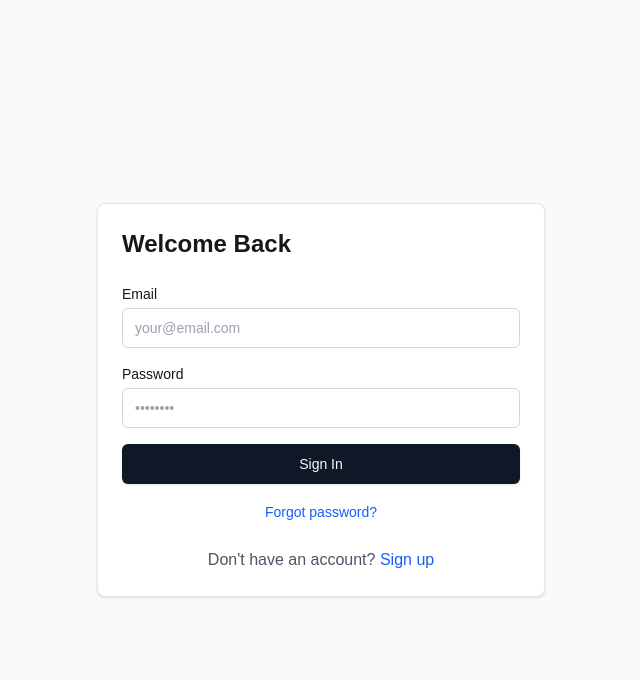
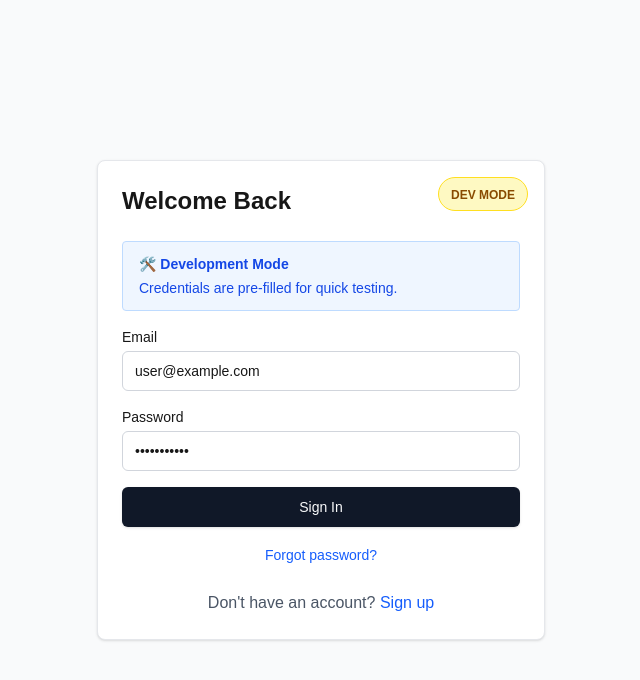
Before and after one commit to Ultim8-netizen/nigerian-freelance-marketplace, a Next.js app: page /login in a window 1280 px wide. Shown: the top 680 px of the page, without its empty margins (319-959 px from the left). Built offline with nearby package versions, Linux system fonts and the light colour scheme; no server answers.

Commit message:
integrate dev bypass

```diff
--- a/src/app/(auth)/login/page.tsx
+++ b/src/app/(auth)/login/page.tsx
@@ -1,6 +1,4 @@
 // src/app/(auth)/login/page.tsx
-// Login page
-
 'use client';
 
 import { useState } from 'react';
@@ -14,19 +12,39 @@ import { Input } from '@/components/ui/input';
 import { Card } from '@/components/ui/card';
 import Link from 'next/link';
 
+// ============================================================================
+// Development Mode Configuration
+// ============================================================================
+const isDevelopment = process.env.NODE_ENV === 'development';
+
+/**
+ * FIX: Removed 'as const' and added explicit typing.
+ * This tells TypeScript these are standard strings that match your form's expected shape.
+ */
+const DEV_CREDENTIALS = {
+  email: 'user@example.com',
+  password: 'password123',
+};
+
+// ============================================================================
+// Component
+// ============================================================================
+
+interface LoginFormData {
+  email: string;
+  password: string;
+}
+
 export default function LoginPage() {
   const router = useRouter();
   const [isLoading, setIsLoading] = useState(false);
   const [error, setError] = useState<string | null>(null);
 
-  const { register, handleSubmit, formState: { errors } } = useForm({
+  // Initialize form with dev credentials if in development mode
+  const { register, handleSubmit, formState: { errors } } = useForm<LoginFormData>({
     resolver: zodResolver(loginSchema),
+    defaultValues: isDevelopment ? DEV_CREDENTIALS : { email: '', password: '' },
   });
-
-interface LoginFormData {
-  email: string;
-  password: string;
-}
 
   const onSubmit = async (data: LoginFormData) => {
     setIsLoading(true);
@@ -35,7 +53,6 @@ interface LoginFormData {
     try {
       await AuthService.login(data);
 
-      // Get user profile to determine redirect
       const profile = await AuthService.getProfile();
 
       if (profile?.user_type === 'freelancer') {
@@ -52,12 +69,26 @@ interface LoginFormData {
 
   return (
     <div className="min-h-screen flex items-center justify-center bg-gray-50 py-12 px-4">
-      <Card className="w-full max-w-md p-6">
+      <Card className="w-full max-w-md p-6 relative">
+        {/* Development Mode Indicator */}
+        {isDevelopment && (
+          <div className="absolute top-4 right-4 px-3 py-1 bg-yellow-100 border border-yellow-300 rounded-full">
+            <span className="text-xs font-semibold text-yellow-800">DEV MODE</span>
+          </div>
+        )}
+
         <h2 className="text-2xl font-bold mb-6">Welcome Back</h2>
 
         {error && (
           <div className="bg-red-50 border border-red-200 text-red-700 px-4 py-3 rounded mb-4">
             {error}
+          </div>
+        )}
+
+        {isDevelopment && (
+          <div className="bg-blue-50 border border-blue-200 text-blue-700 px-4 py-3 rounded mb-4 text-sm">
+            <p className="font-semibold mb-1">🛠️ Development Mode</p>
+            <p>Credentials are pre-filled for quick testing.</p>
           </div>
         )}
 
@@ -69,6 +100,7 @@ interface LoginFormData {
               type="email"
               placeholder="your@email.com"
               disabled={isLoading}
+              autoComplete="email"
             />
             {errors.email && (
               <p className="text-red-500 text-sm mt-1">{errors.email.message as string}</p>
@@ -82,6 +114,7 @@ interface LoginFormData {
               type="password"
               placeholder="••••••••"
               disabled={isLoading}
+              autoComplete="current-password"
             />
             {errors.password && (
               <p className="text-red-500 text-sm mt-1">{errors.password.message as string}</p>
```
